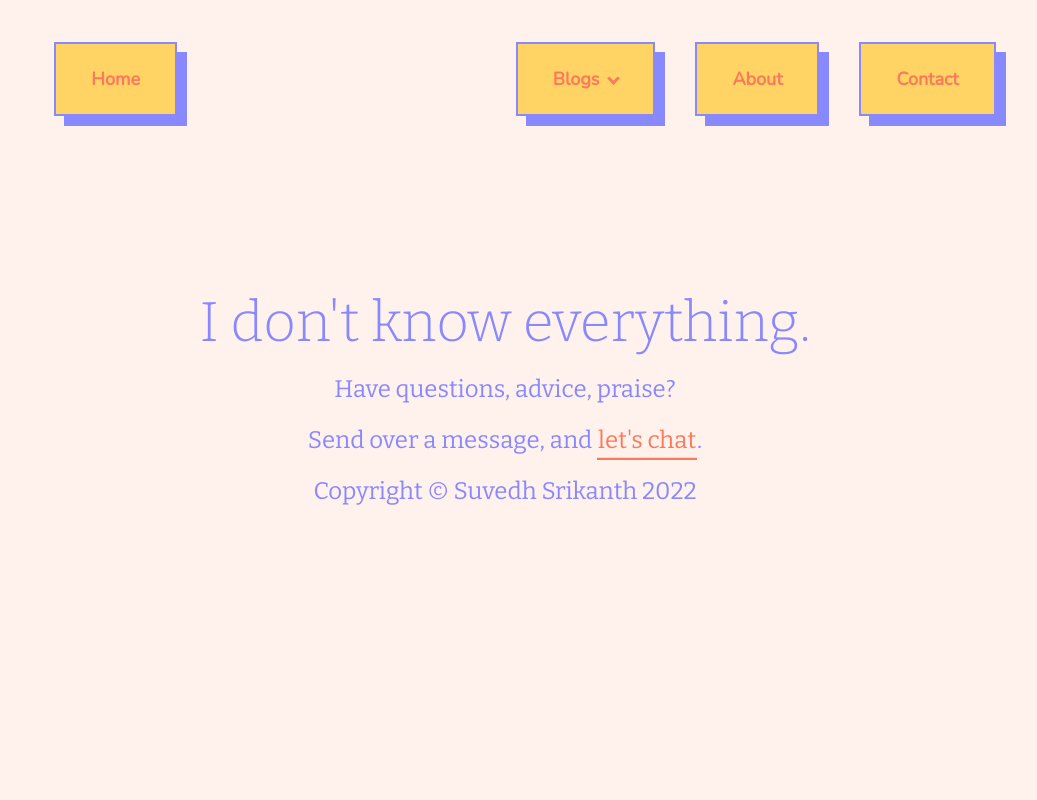
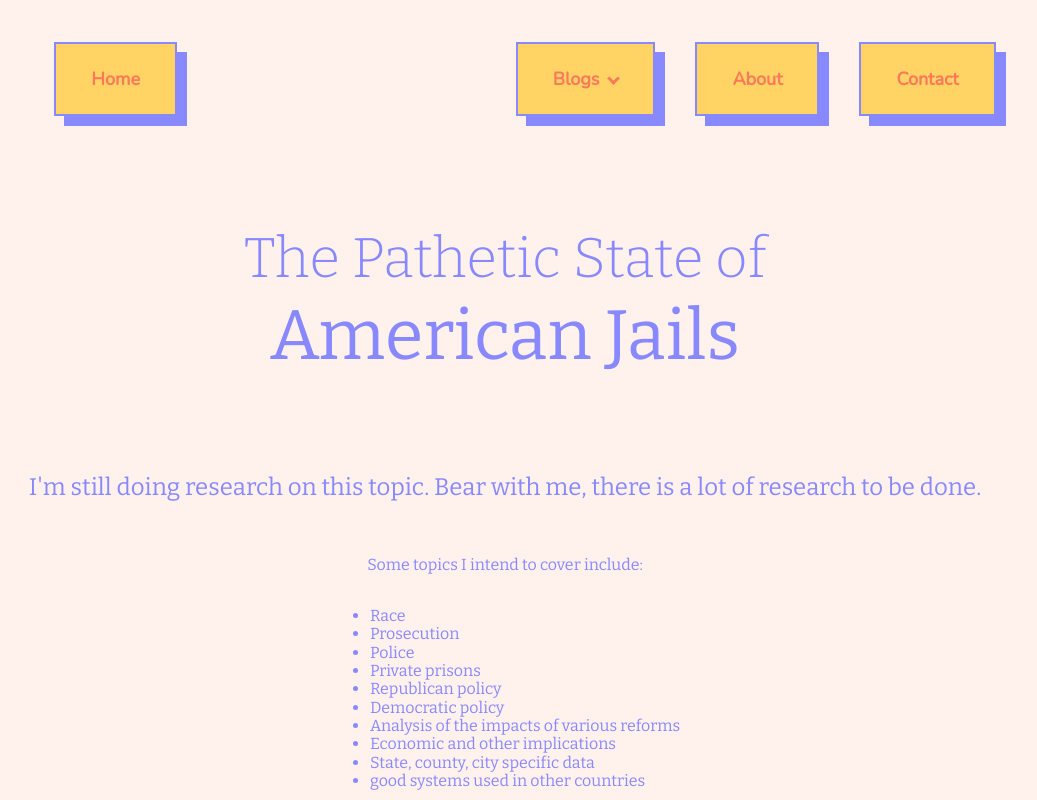
Before and after one commit to suvedhs/blog-with-vis, a React (Create React App) app: page /mass-incarceration in a window 1280 px wide. Shown: the top 800 px of the page, without its empty margins (135-1172 px from the left). Built offline with nearby package versions, Linux system fonts and the light colour scheme.

Commit message:
added other pages

```diff
--- /dev/null
+++ b/src/components/blogs/BlogpostTitle.tsx
@@ -0,0 +1,38 @@
+import React from 'react'
+import styled from 'styled-components'
+
+const Container = styled.div`
+    display: flex;
+    flex-direction: column;
+    justify-content: center;
+    align-items: center;
+    margin-bottom: 5%;
+`
+
+const Super = styled.div`
+  font-size: 70px;
+  text-align: center;
+
+  @media screen and (max-width: 1000px) {
+    font-size: 13vw;
+  }
+`
+
+const Pathetic = styled.div`
+    @media screen and (max-width: 1000px) {
+        font-size: 9vw;
+    }
+`
+
+const BlogpostTitle = (props: {title: string }) => {
+  const { title } = props
+
+  return (
+    <Container>
+        <Pathetic className='big'>The Pathetic State of</Pathetic>
+        <Super>{title}</Super>
+    </Container>
+  )
+}
+
+export default BlogpostTitle
--- a/src/components/blogs/Healthcare.tsx
+++ b/src/components/blogs/Healthcare.tsx
@@ -1,5 +1,6 @@
 import React from 'react'
 import styled from 'styled-components'
+import BlogpostTitle from './BlogpostTitle'
 
 const Body = styled.div`
   width: 90%;
@@ -11,15 +12,10 @@ const Body = styled.div`
   align-items: center;
 `
 
-const Super = styled.div`
-  font-size: 70px;
-`
-
 function Healthcare () {
   return (
           <Body>
-            <div className='big'>The Pathetic State of</div>
-            <Super className='big'>American Healthcare</Super>
+            <BlogpostTitle title='American Healthcare'/>
             <p className='small'>
               I&apos;m still doing research on this topic. Bear with me, there is a lot of research to be done.
             </p>
--- /dev/null
+++ b/src/components/blogs/MassIncarceration.tsx
@@ -0,0 +1,58 @@
+import React from 'react'
+import styled from 'styled-components'
+import BlogpostTitle from './BlogpostTitle'
+
+const Body = styled.div`
+  width: 90%;
+  display: flex;
+  flex-direction: column;
+  font-family: 'Bitter', serif;
+  margin: 5%;
+  justify-content: center;
+  align-items: center;
+`
+
+function MassIncarceration () {
+  return (
+          <Body>
+            <BlogpostTitle title='American Jails'/>
+            <p className='small'>
+              I&apos;m still doing research on this topic. Bear with me, there is a lot of research to be done.
+            </p>
+            <p>Some topics I intend to cover include:</p>
+            <ul>
+              <li>
+                Race
+              </li>
+              <li>
+                Prosecution
+              </li>
+              <li>
+                Police
+              </li>
+              <li>
+                Private prisons
+              </li>
+              <li>
+                Republican policy
+              </li>
+              <li>
+                Democratic policy
+              </li>
+              <li>
+                Analysis of the impacts of various reforms
+              </li>
+              <li>
+                Economic and other implications
+              </li>
+              <li>
+                State, county, city specific data
+              </li>
+              <li>
+                good systems used in other countries
+              </li>
+            </ul>
+          </Body>
+  )
+}
+export default MassIncarceration
--- /dev/null
+++ b/src/components/blogs/Texas.tsx
@@ -0,0 +1,46 @@
+import React from 'react'
+import styled from 'styled-components'
+import BlogpostTitle from './BlogpostTitle'
+
+const Body = styled.div`
+  width: 90%;
+  display: flex;
+  flex-direction: column;
+  font-family: 'Bitter', serif;
+  margin: 5%;
+  justify-content: center;
+  align-items: center;
+`
+
+function Texas () {
+  return (
+          <Body>
+            <BlogpostTitle title='Texas'/>
+            <p className='small'>
+              I&apos;m still doing research on this topic. Bear with me, there is a lot of research to be done.
+            </p>
+            <p>Some topics I intend to cover include:</p>
+            <ul>
+              <li>
+                Ted Cruz
+              </li>
+              <li>
+                Ted Cruise
+              </li>
+              <li>
+                Rafael Edward Cruz
+              </li>
+              <li>
+                The Zodiac Killer
+              </li>
+              <li>
+                Lucifer in the flesh
+              </li>
+              <li>
+                How is this man an elected official
+              </li>
+            </ul>
+          </Body>
+  )
+}
+export default Texas
--- /dev/null
+++ b/src/components/blogs/Unions.tsx
@@ -0,0 +1,43 @@
+import React from 'react'
+import styled from 'styled-components'
+import BlogpostTitle from './BlogpostTitle'
+
+const Body = styled.div`
+  width: 90%;
+  display: flex;
+  flex-direction: column;
+  font-family: 'Bitter', serif;
+  margin: 5%;
+  justify-content: center;
+  align-items: center;
+`
+
+function Unions () {
+  return (
+          <Body>
+            <BlogpostTitle title='American Unions'/>
+            <p className='small'>
+              I&apos;m still doing research on this topic. Bear with me, there is a lot of research to be done.
+            </p>
+            <p>Some topics I intend to cover include:</p>
+            <ul>
+              <li>
+                Historical accomplishments
+              </li>
+              <li>
+                downsides
+              </li>
+              <li>
+                the role of various policies
+              </li>
+              <li>
+                other countries
+              </li>
+              <li>
+                ongoing unionization efforts??
+              </li>
+            </ul>
+          </Body>
+  )
+}
+export default Unions
--- a/src/index.tsx
+++ b/src/index.tsx
@@ -10,6 +10,9 @@ import NavbarScroller from './components/NavbarScroller'
 import Footer from './components/Footer'
 import About from './components/About'
 import Healthcare from './components/blogs/Healthcare'
+import MassIncarceration from './components/blogs/MassIncarceration'
+import Unions from './components/blogs/Unions'
+import Texas from './components/blogs/Texas'
 
 const navigation = {
   links: [
@@ -37,6 +40,9 @@ ReactDOM.render(
           <Route path='/' element={<App blogs={navigation.blogs}/>} />
           <Route path='/about' element={<About />} />
           <Route path='/healthcare' element={<Healthcare />} />
+          <Route path='/mass-incarceration' element={<MassIncarceration />} />
+          <Route path='/unions' element={<Unions />} />
+          <Route path='/texas' element={<Texas />} />
         </Routes>
         <Footer />
       </Router>
```
